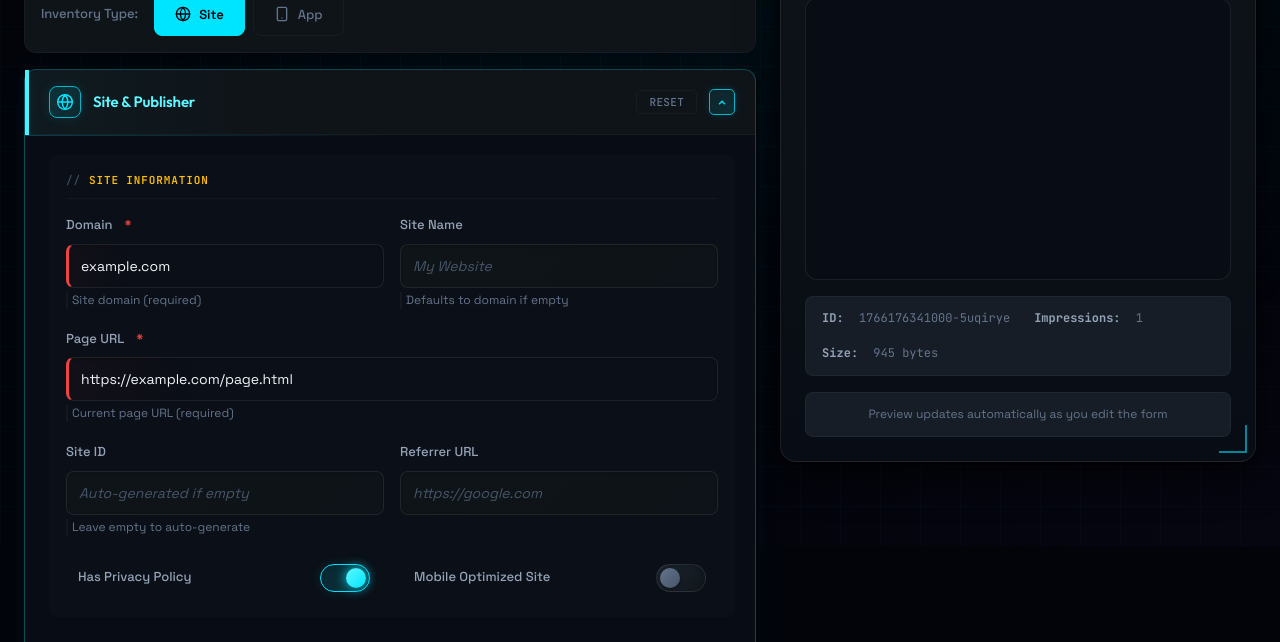
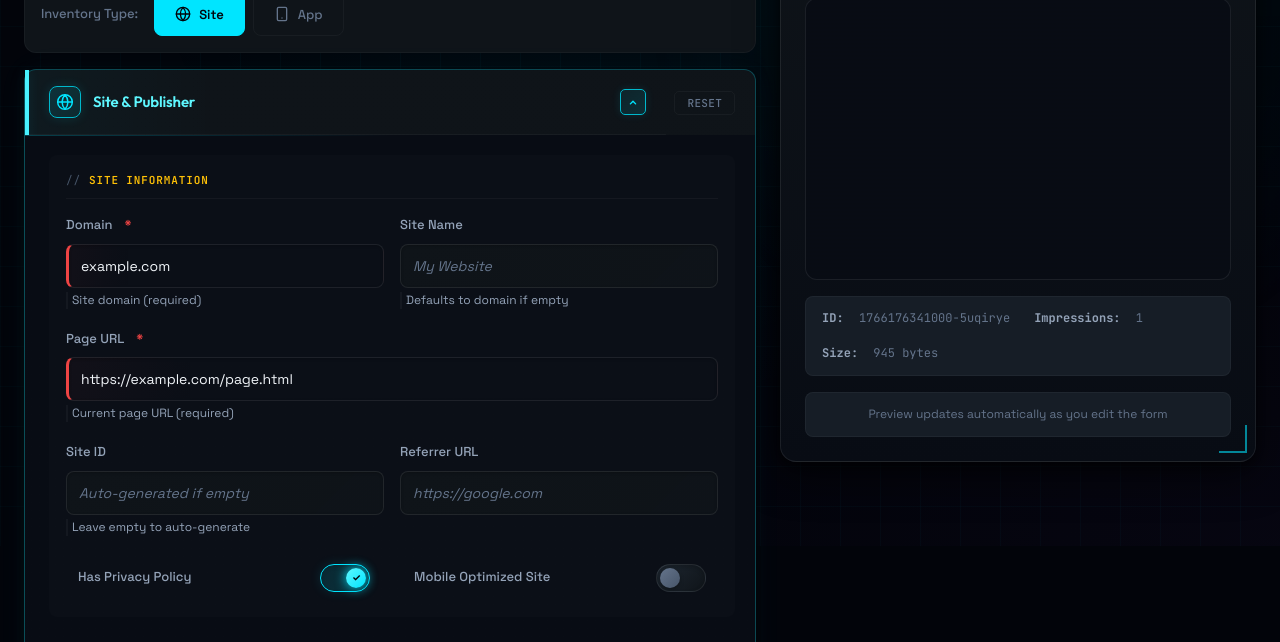
Before and after one commit to robertdanco/bidreq_generator, a React (Vite) app in the folder frontend/: page / in a window 1280 px wide. Shown: the part 254-896 px from the top of the page. Built offline with nearby package versions, Linux system fonts and the light colour scheme.

Commit message:
checkpoint: 16:18

```diff
--- a/frontend/src/components/common/CollapsibleSection.css
+++ b/frontend/src/components/common/CollapsibleSection.css
@@ -53,17 +53,33 @@
   display: flex;
   justify-content: space-between;
   align-items: center;
-  padding: var(--space-4) var(--space-5);
-  padding-left: var(--space-6);
-  cursor: pointer;
-  user-select: none;
   background: transparent;
   transition: all var(--transition-fast);
   position: relative;
+  gap: var(--space-2);
+}
+
+/* The toggle button takes up most of the header */
+.section-toggle-button {
+  flex: 1;
+  display: flex;
+  justify-content: space-between;
+  align-items: center;
+  padding: var(--space-4) var(--space-5);
+  padding-left: var(--space-6);
+  background: transparent;
+  border: none;
+  cursor: pointer;
+  user-select: none;
+  transition: all var(--transition-fast);
+  position: relative;
+  color: inherit;
+  font: inherit;
+  text-align: left;
 }
 
 /* Subtle hover highlight */
-.section-header::after {
+.section-toggle-button::after {
   content: '';
   position: absolute;
   inset: 0;
@@ -73,15 +89,27 @@
   pointer-events: none;
 }
 
-.section-header:hover::after {
+.section-toggle-button:hover::after {
   opacity: 0.5;
 }
 
-.section-header:hover {
+.section-toggle-button:hover {
   background: var(--bg-elevated);
 }
 
-.collapsible-section.expanded .section-header {
+/* Focus visible styles for keyboard navigation */
+.section-toggle-button:focus-visible {
+  outline: 3px solid var(--accent-primary);
+  outline-offset: -3px;
+  z-index: 1;
+}
+
+/* Reset button needs its own padding when present */
+.section-header .reset-button {
+  margin-right: var(--space-5);
+}
+
+.collapsible-section.expanded .section-toggle-button {
   border-bottom: 1px solid var(--border-subtle);
   background: linear-gradient(90deg, rgba(0, 229, 255, 0.03) 0%, transparent 30%);
 }
@@ -121,7 +149,7 @@
   transition: transform 0.4s var(--ease-out-expo);
 }
 
-.section-header:hover .section-icon::after {
+.section-toggle-button:hover .section-icon::after {
   transform: translateX(100%);
 }
 
@@ -250,11 +278,11 @@
   transition: transform var(--transition-fast);
 }
 
-.section-header:hover .chevron svg {
+.section-toggle-button:hover .chevron svg {
   transform: translateY(2px);
 }
 
-.section-header:hover .chevron.up svg {
+.section-toggle-button:hover .chevron.up svg {
   transform: rotate(180deg) translateY(2px);
 }
 
--- a/frontend/src/components/common/CollapsibleSection.tsx
+++ b/frontend/src/components/common/CollapsibleSection.tsx
@@ -1,4 +1,4 @@
-import React, { useState, useRef, useEffect } from 'react';
+import React, { useState, useRef, useEffect, useId } from 'react';
 import './CollapsibleSection.css';
 
 interface CollapsibleSectionProps {
@@ -13,7 +13,7 @@ interface CollapsibleSectionProps {
 }
 
 export const CollapsibleSection: React.FC<CollapsibleSectionProps> = ({
-  id: _id,
+  id,
   title,
   icon,
   isExpanded,
@@ -24,6 +24,8 @@ export const CollapsibleSection: React.FC<CollapsibleSectionProps> = ({
 }) => {
   const contentRef = useRef<HTMLDivElement>(null);
   const [contentHeight, setContentHeight] = useState<number | undefined>(undefined);
+  const uniqueId = useId();
+  const contentId = `${id}-content-${uniqueId}`;
 
   useEffect(() => {
     if (contentRef.current) {
@@ -31,39 +33,58 @@ export const CollapsibleSection: React.FC<CollapsibleSectionProps> = ({
     }
   }, [isExpanded, children]);
 
+  const handleKeyDown = (e: React.KeyboardEvent) => {
+    if (e.key === 'Enter' || e.key === ' ') {
+      e.preventDefault();
+      onToggle();
+    }
+  };
+
   return (
     <div className={`collapsible-section ${isExpanded ? 'expanded' : 'collapsed'}`}>
-      <div className="section-header" onClick={onToggle}>
+      <div className="section-header">
+        <button
+          type="button"
+          className="section-toggle-button"
+          onClick={onToggle}
+          onKeyDown={handleKeyDown}
+          aria-expanded={isExpanded}
+          aria-controls={contentId}
+        >
           <div className="section-title">
-          {icon && <div className="section-icon">{icon}</div>}
+            {icon && <div className="section-icon" aria-hidden="true">{icon}</div>}
             <h3>{title}</h3>
-          {badge !== undefined && <span className="section-badge">{badge}</span>}
+            {badge !== undefined && (
+              <span className="section-badge" aria-label={`${badge} items`}>
+                {badge}
+              </span>
+            )}
           </div>
-        <div className="section-actions">
+          <span className={`chevron ${isExpanded ? 'up' : 'down'}`} aria-hidden="true">
+            <svg width="16" height="16" viewBox="0 0 16 16" fill="currentColor">
+              <path d="M4.427 5.427a.75.75 0 011.146 0L8 7.854l2.427-2.427a.75.75 0 111.146.965l-3 3a.75.75 0 01-1.146 0l-3-3a.75.75 0 010-.965z" />
+            </svg>
+          </span>
+        </button>
         {onReset && isExpanded && (
           <button
             type="button"
             className="reset-button"
-              onClick={(e) => {
-                e.stopPropagation();
-                onReset();
-              }}
-              title="Reset to defaults"
+            onClick={onReset}
+            aria-label={`Reset ${title} to defaults`}
           >
             Reset
           </button>
         )}
-          <span className={`chevron ${isExpanded ? 'up' : 'down'}`}>
-            <svg width="16" height="16" viewBox="0 0 16 16" fill="currentColor">
-              <path d="M4.427 5.427a.75.75 0 011.146 0L8 7.854l2.427-2.427a.75.75 0 111.146.965l-3 3a.75.75 0 01-1.146 0l-3-3a.75.75 0 010-.965z" />
-            </svg>
-          </span>
-        </div>
       </div>
       <div
+        id={contentId}
         className="section-content"
         ref={contentRef}
         style={{ maxHeight: isExpanded ? contentHeight : 0 }}
+        role="region"
+        aria-labelledby={`${id}-heading-${uniqueId}`}
+        hidden={!isExpanded}
       >
         <div className="section-content-inner">{children}</div>
       </div>
--- a/frontend/src/components/common/FormFields.css
+++ b/frontend/src/components/common/FormFields.css
@@ -41,7 +41,7 @@
 
 .recommended-indicator {
   color: var(--accent-secondary);
-  font-size: 0.5625rem;
+  font-size: 0.6875rem;  /* Increased from 9px to 11px for readability */
   margin-left: 6px;
   padding: 2px 6px;
   background: var(--accent-secondary-glow);
@@ -85,7 +85,7 @@
 }
 
 .field-input::placeholder {
-  color: var(--text-muted);
+  color: var(--text-tertiary);  /* Improved contrast for WCAG AA */
   font-style: italic;
 }
 
@@ -130,7 +130,7 @@
 .field-help {
   font-family: var(--font-sans);
   font-size: 0.75rem;
-  color: var(--text-tertiary);
+  color: var(--text-secondary);  /* Improved contrast for WCAG AA */
   line-height: 1.4;
   padding-left: var(--space-1);
   border-left: 2px solid var(--border-subtle);
@@ -140,7 +140,7 @@
 
 .field-error {
   font-family: var(--font-mono);
-  font-size: 0.6875rem;
+  font-size: 0.75rem;  /* Increased from 11px to 12px for readability */
   color: var(--error);
   line-height: 1.4;
   padding: var(--space-1) var(--space-2);
@@ -151,9 +151,10 @@
   gap: var(--space-1);
 }
 
+/* Warning icon provides non-color indicator for errors */
 .field-error::before {
-  content: '!';
-  font-weight: 700;
+  content: '⚠';
+  font-size: 0.875rem;
 }
 
 /* ═══════════════════════════════════════════════════════════════════════════
@@ -394,10 +395,36 @@ input[type="number"].field-input:focus {
               0 2px 4px rgba(0, 0, 0, 0.2);
 }
 
+/* Checkmark icon provides non-color indicator for active state */
+.toggle-slider::after {
+  position: absolute;
+  content: '✓';
+  font-size: 0.625rem;
+  font-weight: 700;
+  color: var(--bg-void);
+  left: 9px;
+  top: 50%;
+  transform: translateY(-50%);
+  opacity: 0;
+  transition: all var(--transition-base);
+}
+
+.toggle-input:checked + .toggle-slider::after {
+  left: 31px;
+  opacity: 1;
+}
+
 .toggle-input:disabled + .toggle-slider {
   background: var(--bg-deep);
   cursor: not-allowed;
   opacity: 0.5;
+}
+
+/* Focus visible indicator for keyboard navigation */
+.toggle-input:focus-visible + .toggle-slider {
+  outline: 3px solid var(--accent-primary);
+  outline-offset: 2px;
+  box-shadow: 0 0 16px var(--accent-primary-glow);
 }
 
 .toggle-help {
--- a/frontend/src/components/common/NumberField.tsx
+++ b/frontend/src/components/common/NumberField.tsx
@@ -1,4 +1,4 @@
-import React from 'react';
+import React, { useId } from 'react';
 import './FormFields.css';
 
 interface NumberFieldProps {
@@ -34,6 +34,12 @@ export const NumberField: React.FC<NumberFieldProps> = ({
   className,
   suffix,
 }) => {
+  const uniqueId = useId();
+  const inputId = `number-${uniqueId}`;
+  const helpId = helpText && !error ? `number-help-${uniqueId}` : undefined;
+  const errorId = error ? `number-error-${uniqueId}` : undefined;
+  const describedBy = [helpId, errorId].filter(Boolean).join(' ') || undefined;
+
   const handleChange = (e: React.ChangeEvent<HTMLInputElement>) => {
     const val = e.target.value;
     if (val === '') {
@@ -50,13 +56,14 @@ export const NumberField: React.FC<NumberFieldProps> = ({
 
   return (
     <div className={`form-field ${className || ''} ${error ? 'has-error' : ''}`}>
-      <label className="field-label">
+      <label className="field-label" htmlFor={inputId}>
         {label}
-        {required && <span className="required-indicator">*</span>}
+        {required && <span className="required-indicator" aria-hidden="true">*</span>}
         {recommended && !required && <span className="recommended-indicator">recommended</span>}
       </label>
       <div className="field-input-wrapper">
         <input
+          id={inputId}
           type="number"
           className={inputClassName}
           value={value ?? ''}
@@ -67,11 +74,22 @@ export const NumberField: React.FC<NumberFieldProps> = ({
           step={step}
           disabled={disabled}
           required={required}
+          aria-required={required}
+          aria-invalid={error ? true : undefined}
+          aria-describedby={describedBy}
         />
-        {suffix && <span className="field-suffix">{suffix}</span>}
+        {suffix && <span className="field-suffix" aria-hidden="true">{suffix}</span>}
       </div>
-      {helpText && !error && <span className="field-help">{helpText}</span>}
-      {error && <span className="field-error">{error}</span>}
+      {helpText && !error && (
+        <span id={helpId} className="field-help">
+          {helpText}
+        </span>
+      )}
+      {error && (
+        <span id={errorId} className="field-error" role="alert">
+          {error}
+        </span>
+      )}
     </div>
   );
 };
--- a/frontend/src/components/common/SelectField.tsx
+++ b/frontend/src/components/common/SelectField.tsx
@@ -1,4 +1,4 @@
-import React from 'react';
+import React, { useId } from 'react';
 import './FormFields.css';
 
 interface Option {
@@ -38,6 +38,12 @@ export const SelectField: React.FC<SelectFieldProps> = ({
   allowEmpty = false,
   showMoreThreshold = 6,
 }) => {
+  const uniqueId = useId();
+  const selectId = `select-${uniqueId}`;
+  const helpId = helpText && !error ? `select-help-${uniqueId}` : undefined;
+  const errorId = error ? `select-error-${uniqueId}` : undefined;
+  const describedBy = [helpId, errorId].filter(Boolean).join(' ') || undefined;
+
   const handleChange = (e: React.ChangeEvent<HTMLSelectElement>) => {
     const val = e.target.value;
     // Try to parse as number if original value was a number
@@ -54,18 +60,22 @@ export const SelectField: React.FC<SelectFieldProps> = ({
 
   return (
     <div className={`form-field ${className || ''} ${error ? 'has-error' : ''}`}>
-      <label className="field-label">
+      <label className="field-label" htmlFor={selectId}>
         {label}
-        {required && <span className="required-indicator">*</span>}
+        {required && <span className="required-indicator" aria-hidden="true">*</span>}
         {recommended && !required && <span className="recommended-indicator">recommended</span>}
       </label>
       <div className="select-wrapper">
         <select
+          id={selectId}
           className={selectClassName}
           value={value}
           onChange={handleChange}
           disabled={disabled}
           required={required}
+          aria-required={required}
+          aria-invalid={error ? true : undefined}
+          aria-describedby={describedBy}
         >
           {allowEmpty && <option value="">{placeholder}</option>}
           {options.map((opt) => (
@@ -75,15 +85,26 @@ export const SelectField: React.FC<SelectFieldProps> = ({
           ))}
         </select>
         {hasMoreOptions && (
-          <span className="options-count-badge" title={`${options.length} options available`}>
-            <span className="options-count-number">{options.length}</span>
-            <span className="options-count-label">options</span>
+          <span
+            className="options-count-badge"
+            aria-label={`${options.length} options available`}
+          >
+            <span className="options-count-number" aria-hidden="true">{options.length}</span>
+            <span className="options-count-label" aria-hidden="true">options</span>
             <span className="options-count-indicator" aria-hidden="true">↕</span>
           </span>
         )}
       </div>
-      {helpText && !error && <span className="field-help">{helpText}</span>}
-      {error && <span className="field-error">{error}</span>}
+      {helpText && !error && (
+        <span id={helpId} className="field-help">
+          {helpText}
+        </span>
+      )}
+      {error && (
+        <span id={errorId} className="field-error" role="alert">
+          {error}
+        </span>
+      )}
     </div>
   );
 };
--- a/frontend/src/components/common/TextField.tsx
+++ b/frontend/src/components/common/TextField.tsx
@@ -1,4 +1,4 @@
-import React from 'react';
+import React, { useId } from 'react';
 import './FormFields.css';
 
 interface TextFieldProps {
@@ -30,16 +30,23 @@ export const TextField: React.FC<TextFieldProps> = ({
   disabled,
   className,
 }) => {
+  const uniqueId = useId();
+  const inputId = `text-${uniqueId}`;
+  const helpId = helpText && !error ? `text-help-${uniqueId}` : undefined;
+  const errorId = error ? `text-error-${uniqueId}` : undefined;
+  const describedBy = [helpId, errorId].filter(Boolean).join(' ') || undefined;
+
   const inputClassName = `field-input ${required ? 'required-field' : ''} ${recommended && !required ? 'recommended-field' : ''}`;
 
   return (
     <div className={`form-field ${className || ''} ${error ? 'has-error' : ''}`}>
-      <label className="field-label">
+      <label className="field-label" htmlFor={inputId}>
         {label}
-        {required && <span className="required-indicator">*</span>}
+        {required && <span className="required-indicator" aria-hidden="true">*</span>}
         {recommended && !required && <span className="recommended-indicator">recommended</span>}
       </label>
       <input
+        id={inputId}
         type={type}
         className={inputClassName}
         value={value}
@@ -48,9 +55,20 @@ export const TextField: React.FC<TextFieldProps> = ({
         maxLength={maxLength}
         disabled={disabled}
         required={required}
+        aria-required={required}
+        aria-invalid={error ? true : undefined}
+        aria-describedby={describedBy}
       />
-      {helpText && !error && <span className="field-help">{helpText}</span>}
-      {error && <span className="field-error">{error}</span>}
+      {helpText && !error && (
+        <span id={helpId} className="field-help">
+          {helpText}
+        </span>
+      )}
+      {error && (
+        <span id={errorId} className="field-error" role="alert">
+          {error}
+        </span>
+      )}
     </div>
   );
 };
--- a/frontend/src/components/common/ToggleField.tsx
+++ b/frontend/src/components/common/ToggleField.tsx
@@ -1,4 +1,4 @@
-import React from 'react';
+import React, { useId } from 'react';
 import './FormFields.css';
 
 interface ToggleFieldProps {
@@ -18,22 +18,34 @@ export const ToggleField: React.FC<ToggleFieldProps> = ({
   disabled,
   className,
 }) => {
+  const uniqueId = useId();
+  const inputId = `toggle-${uniqueId}`;
+  const helpId = helpText ? `toggle-help-${uniqueId}` : undefined;
+
   return (
     <div className={`form-field toggle-field ${className || ''}`}>
-      <label className="toggle-container">
+      <label className="toggle-container" htmlFor={inputId}>
         <span className="toggle-label">{label}</span>
         <div className="toggle-wrapper">
           <input
+            id={inputId}
             type="checkbox"
             className="toggle-input"
             checked={value}
             onChange={(e) => onChange(e.target.checked)}
             disabled={disabled}
+            role="switch"
+            aria-checked={value}
+            aria-describedby={helpId}
           />
-          <span className="toggle-slider"></span>
+          <span className="toggle-slider" aria-hidden="true"></span>
         </div>
       </label>
-      {helpText && <span className="field-help toggle-help">{helpText}</span>}
+      {helpText && (
+        <span id={helpId} className="field-help toggle-help">
+          {helpText}
+        </span>
+      )}
     </div>
   );
 };
```
Lines whose indentation alone changed are shown as unchanged.
